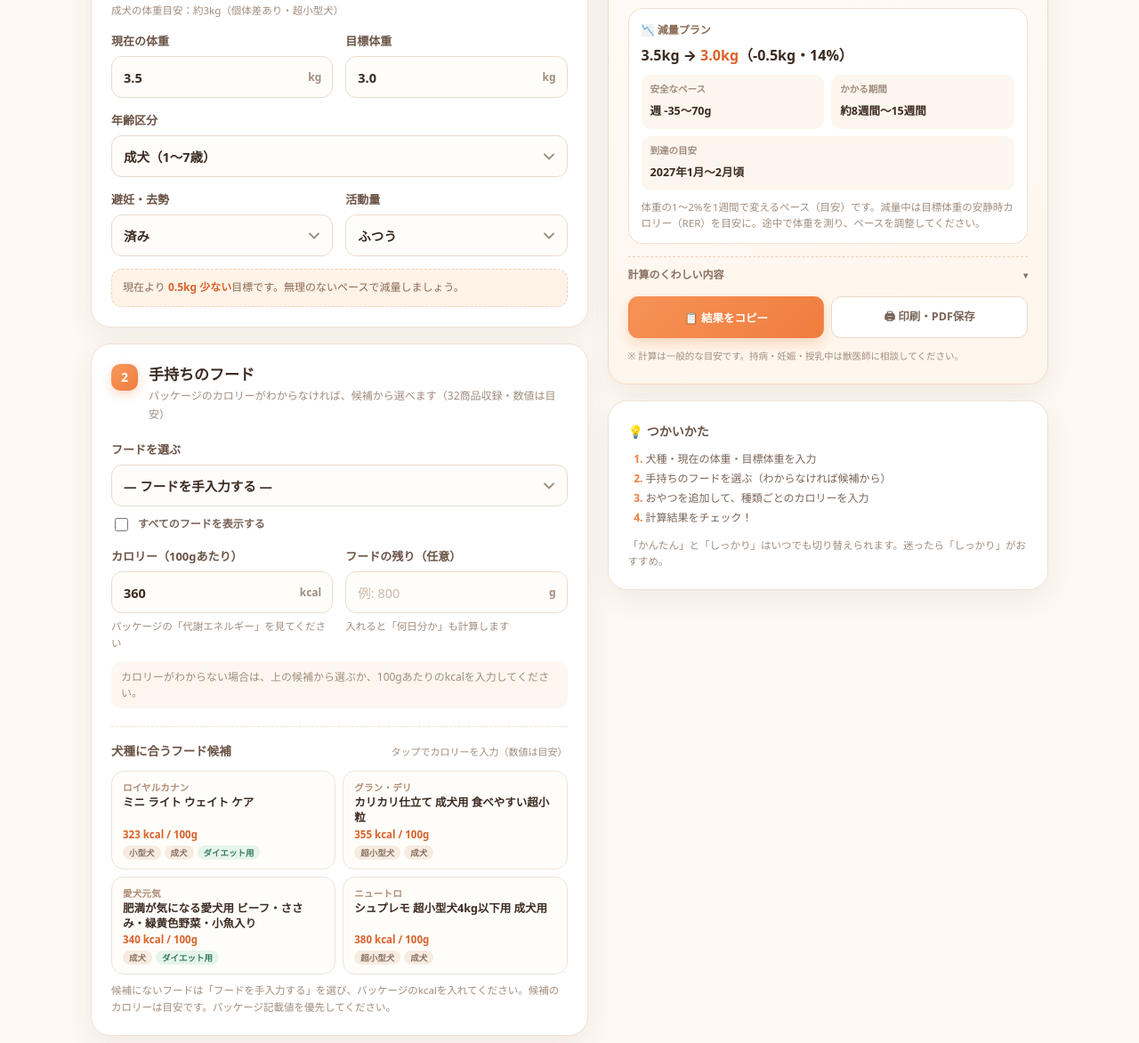
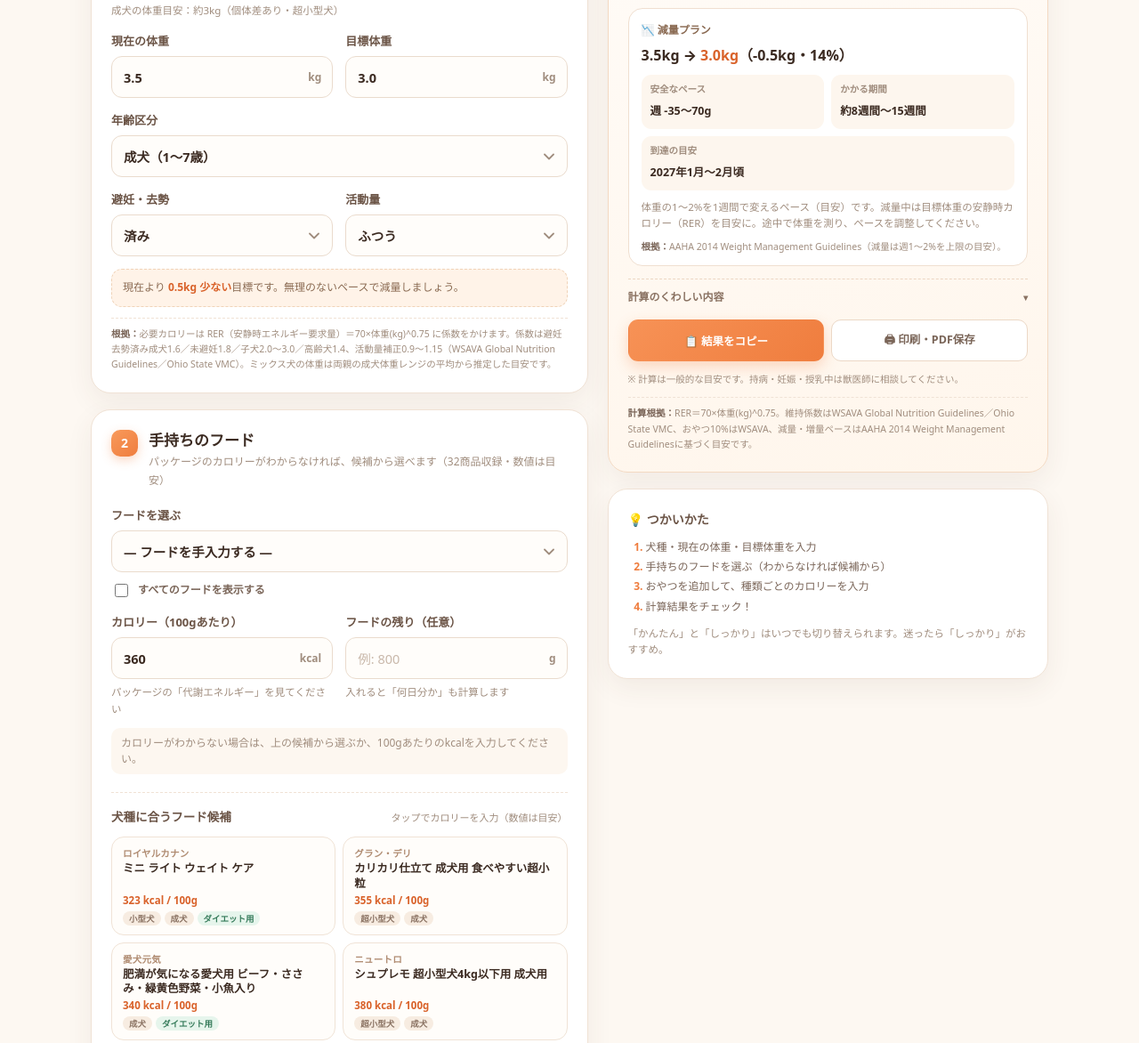
Before and after one commit to ogd328/wan-gohan-calculator, a plain HTML site: page index.html in a window 1280 px wide. Shown: the part 647-1819 px from the top of the page at 89% size. Drawn offline with Linux system fonts and the light colour scheme.

Commit message:
Add calculation basis notes to each section

```diff
--- a/index.html
+++ b/index.html
@@ -152,6 +152,12 @@ select:disabled{opacity:.6;cursor:not-allowed}
   border-radius:12px;padding:10px 12px;font-size:12px;color:#8a6a52;
 }
 .mini-note b{color:var(--accent-deep)}
+.basis-note{
+  font-size:10.5px;line-height:1.65;color:var(--ink-mute);
+  margin:12px 0 0;padding-top:9px;border-top:1px dashed var(--line);
+}
+.basis-note b{color:var(--ink-soft);font-weight:700}
+.basis-note a{color:var(--ink-soft);text-decoration:underline;text-underline-offset:2px}
 
 /* segmented control */
 .seg{display:inline-flex;background:#f7ede3;border-radius:12px;padding:4px;gap:4px}
@@ -577,6 +583,7 @@ details.acc[open] summary::after{transform:rotate(180deg)}
         </div>
 
         <div class="mini-note" id="targetHint"></div>
+        <p class="basis-note"><b>根拠：</b>必要カロリーは RER（安静時エネルギー要求量）＝70×体重(kg)^0.75 に係数をかけます。係数は避妊去勢済み成犬1.6／未避妊1.8／子犬2.0〜3.0／高齢犬1.4、活動量補正0.9〜1.15（WSAVA Global Nutrition Guidelines／Ohio State VMC）。ミックス犬の体重は両親の成犬体重レンジの平均から推定した目安です。</p>
       </section>
 
       <section class="card" id="foodCard">
@@ -625,6 +632,7 @@ details.acc[open] summary::after{transform:rotate(180deg)}
           </div>
           <div class="cand-grid" id="candidates"></div>
           <p class="hint" style="margin-top:9px">候補にないフードは「フードを手入力する」を選び、パッケージのkcalを入れてください。候補のカロリーは目安です。パッケージ記載値を優先してください。</p>
+          <p class="basis-note"><b>根拠：</b>フードのカロリーは各メーカー公式ページの「代謝エネルギー」表示（2026年11月時点）。商品の改定で数値が変わるため、必ずお手持ちのパッケージ記載値を確認してください。</p>
         </div>
       </section>
 
@@ -641,6 +649,7 @@ details.acc[open] summary::after{transform:rotate(180deg)}
         <button type="button" class="btn btn-ghost add-treat" id="addTreat">＋ おやつを追加</button>
 
         <p class="mini-note" id="treatBudgetNote"></p>
+        <p class="basis-note"><b>根拠：</b>おやつ・トッピングなどの副食は、1日の必要カロリーの10%以内が目安（WSAVA Global Nutrition Guidelines）。残りの90%以上を総合栄養食で満たします。</p>
       </section>
 
       <section class="card" id="logCard">
@@ -2032,7 +2041,8 @@ function renderResult(c) {
       : '') +
     (state.breedMode === 'mix'
       ? '<p class="result-foot">※ ミックス犬の成犬体重は、両親の体重レンジから推定した目安です。個体差が大きいため、実際に測った体重を優先してください。</p>'
-      : '');
+      : '') +
+    '<p class="basis-note"><b>計算根拠：</b>RER＝70×体重(kg)^0.75。維持係数はWSAVA Global Nutrition Guidelines／Ohio State VMC、おやつ10%はWSAVA、減量・増量ペースはAAHA 2014 Weight Management Guidelinesに基づく目安です。</p>';
 
   $('#copyBtn').addEventListener('click', function () { copySummary(c); });
   $('#printBtn').addEventListener('click', function () { window.print(); });
@@ -2075,6 +2085,7 @@ function buildPlanHTML(c, meta) {
     '<div class="plan-cell span2"><span>到達の目安</span><b>' + monthsTxt(c.plan.dateFast, c.plan.dateSlow) + '</b></div>' +
     '</div>' +
     '<p class="plan-note" style="margin-top:10px">体重の1〜2%を1週間で変えるペース（目安）です。' + (loss ? '減量中は目標体重の安静時カロリー（RER）を目安に。' : '増量中は目標体重の維持カロリーの15%増を目安に。') + '途中で体重を測り、ペースを調整してください。</p>' +
+    '<p class="basis-note" style="border-top:0;padding-top:2px;margin-top:6px"><b>根拠：</b>AAHA 2014 Weight Management Guidelines（減量は週1〜2%を上限の目安）。</p>' +
     '</div>';
 }
 
```
Also changed, not shown: 1 other file.
